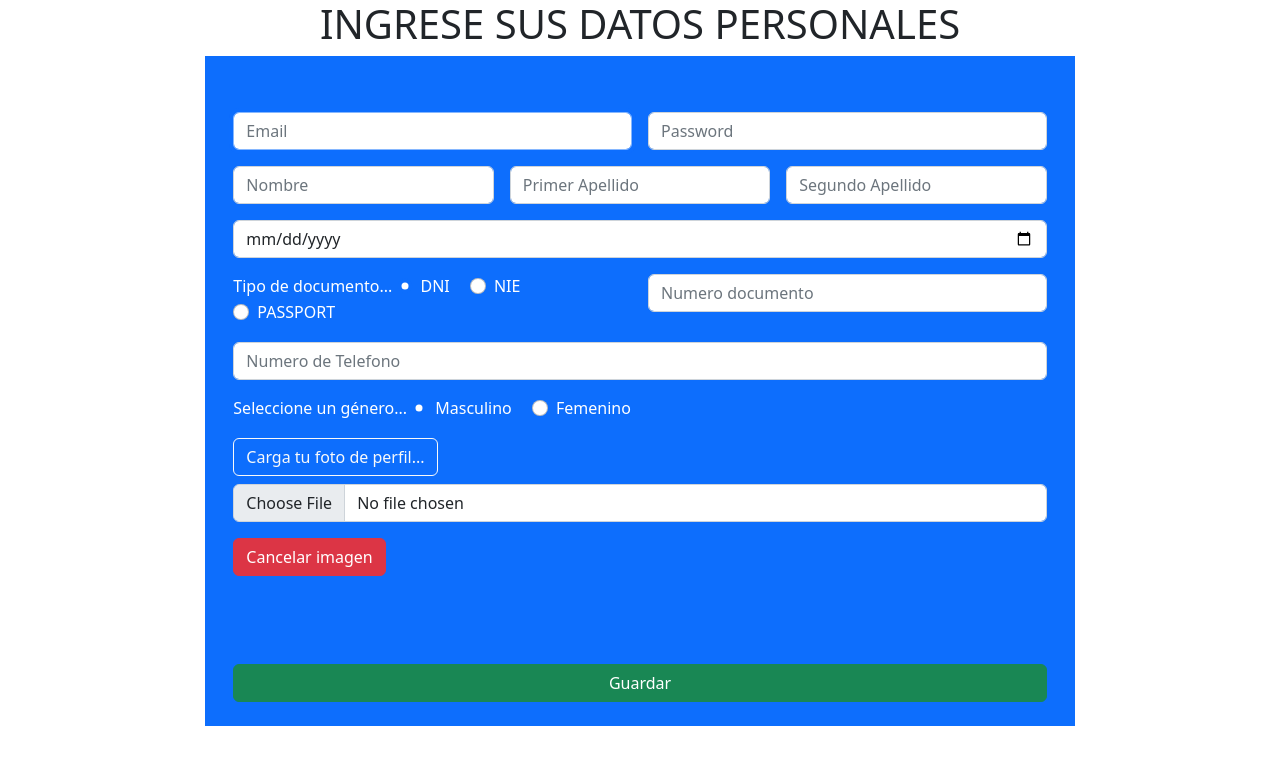
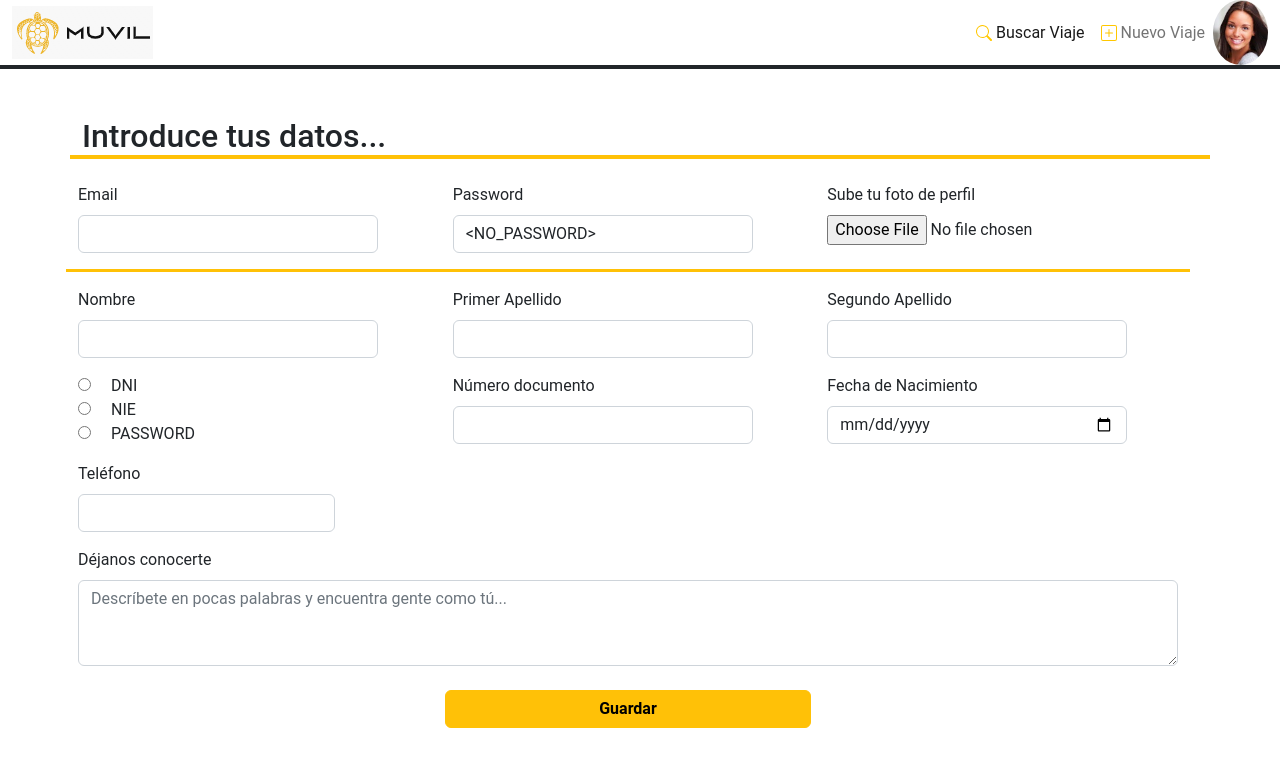
Before and after one commit to muvilgroup/Muvil, a Django app: page /nuevo_usuario/ in a window 1280 px wide. Shown: the top 767 px of the page. Run offline with Django 4.2, Linux system fonts and the light colour scheme; some libraries are stand-ins or nearby versions.

Commit message:
Se añade el form.py ligdo al modelo de Personas

```diff
--- /dev/null
+++ b/VAD_Journey/Aplicaciones/FrontEnd/forms.py
@@ -0,0 +1,63 @@
+from django.forms import ModelForm, TextInput, EmailInput, RadioSelect, DateInput, NumberInput, Textarea, ImageField
+from .models import Personas
+
+class PersonasForm(ModelForm):
+
+    class Meta:
+        model = Personas
+        fields = ('nombre', 'apellido1','apellido2','password','email','tipo_documento','numero_documento','fec_nacimiento',
+                  'numero_telefono','descripcion','imagen')
+        widgets = {
+            'nombre': TextInput(attrs={
+                'class': "form-control",
+                'style': 'max-width: 300px;'
+            }),
+            'apellido1': TextInput(attrs={
+                'class': "form-control",
+                'style': 'max-width: 300px;'
+            }),
+            'apellido2': TextInput(attrs={
+                'class': "form-control",
+                'style': 'max-width: 300px;'
+            }),
+            'password': TextInput(attrs={
+                'class': "form-control",
+                'style': 'max-width: 300px;'
+            }),
+            'email': EmailInput(attrs={
+                'class': "form-control",
+                'style': 'max-width: 300px;'
+            }),
+            'tipo_documento': RadioSelect(
+                attrs={
+                'class': "form-check-inline",
+                },
+                choices=[
+                            ('DNI', 'DNI'),
+                            ('NIE', 'NIE'),
+                            ('PASSWORD', 'PASSWORD'),
+                        ],
+            ),
+            'numero_documento': TextInput(attrs={
+                'class': "form-control",
+                'style': 'max-width: 300px;'
+            }),
+            'fec_nacimiento': DateInput(attrs={
+                'class': "form-control",
+                'style': 'max-width: 300px;',
+                'type': 'date'
+            }),
+            'numero_telefono': NumberInput(attrs={
+                'class': "form-control",
+                'style': 'max-width: 300px;'
+            }),
+            'descripcion': Textarea(attrs={
+                'class': "form-control",
+                'rows': '3',
+                'placeholder': 'Descríbete en pocas palabras y encuentra gente como tú...'
+            }),
+            'password': TextInput(attrs={
+                'class': "form-control",
+                'style': 'max-width: 300px;'
+            })
+        }
--- a/VAD_Journey/Aplicaciones/FrontEnd/models.py
+++ b/VAD_Journey/Aplicaciones/FrontEnd/models.py
@@ -6,18 +6,20 @@
 class Personas (models.Model):
     nombre = models.CharField(max_length=64)
     apellido1 = models.CharField(max_length=64)
-    apellido2 = models.CharField(max_length=64)
-    fec_nacimiento = models.DateField()
-    tipo_documento = models.CharField(max_length=8)
+    apellido2 = models.CharField(max_length=64, blank=True, null=True)
+    fec_nacimiento = models.DateField(blank=True, null=True)
+    tipo_documento = models.CharField (max_length=8)
     numero_documento = models.CharField(max_length=32)
     email = models.CharField(max_length=320)
     numero_telefono = models.PositiveIntegerField()
-    genero = models.CharField(max_length=1, choices=genero, default='F')
+    genero = models.CharField(max_length=1, choices=genero, default='F', blank=True, null=True)
     password = models.CharField(max_length=30, default='<NO_PASSWORD>')
-    puntuacion = models.DecimalField(max_digits=2, decimal_places=1, default=3.5)
-    prestigio = models.CharField(max_length=2, choices=prestigio, default='B')
-    numero_opiniones = models.PositiveIntegerField(default = '0')
-    ruta_foto = models.CharField(max_length=32,default='img/avatar-mujer.jpg')
+    puntuacion = models.DecimalField(max_digits=2, decimal_places=1, default=3.5, blank=True, null=True)
+    prestigio = models.CharField(max_length=2, choices=prestigio, default='B', blank=True, null=True)
+    numero_opiniones = models.PositiveIntegerField(default = '0', blank=True, null=True)
+    ruta_foto = models.CharField(max_length=32,default='img/avatar-mujer.jpg', blank=True, null=True)
+    descripcion = models.CharField(max_length=3000, blank=True, null=True)
+    imagen = models.ImageField(upload_to='images/users_profile', blank=True, null=True)
 
 
 
--- a/VAD_Journey/Aplicaciones/FrontEnd/templates/cabecera_grande.html
+++ b/VAD_Journey/Aplicaciones/FrontEnd/templates/cabecera_grande.html
@@ -133,7 +133,7 @@
 						<label for="txtPass" class="col-form-label col-3">Contraseña:</label>
 						<input type="text" class="form-control col" id="txtPass" name="txtPass" required>
 					  </div>
-					  <a class="form-group row d-flex justify-content-center fw-bold" href="/nuevo_usuario">¿No tienes cuenta? Regístrate</a>
+					  <a class="form-group row d-flex justify-content-center fw-bold" href="{% url 'n_nuevo_usuario' %}">¿No tienes cuenta? Regístrate</a>
 					  <div class="modal-footer ">
 						<input type="submit" class="btn btn-warning col-3 text-white" value="Entrar"/>
 						<button type="button" class="btn btn-secondary col-3 text-white" data-dismiss="modal">Cancelar</button>
--- /dev/null
+++ b/VAD_Journey/Aplicaciones/FrontEnd/templates/nuevo_usuario.html
@@ -0,0 +1,82 @@
+{% load static %}
+
+<!DOCTYPE html>
+<html lang="en">
+<head>
+	<meta charset="UTF-8">
+	<meta http-equiv="X-UA-Compatible" content="IE=edge">
+	<meta name="viewport" content="width=device-width, initial-scale=1.0">
+	<title>Nuevo Usuario</title>
+
+</head>
+
+<body>
+
+	{% include "cabecera.html" %}
+
+	<div class="container mt-5">
+		<div class="row">
+			<h2 class="border-bottom border-warning border-4">Introduce tus datos...</h2>
+			<form method="POST" class="post-form row px-2 pt-2" id="form-datospersonales" enctype="multipart/form-data"> {% csrf_token %}
+				<div class="col-md-4 py-2">
+					<label for="inputEmail" class="form-label">Email</label>
+					{{ form.email }}
+				</div>
+				<div class="col-md-4 py-2">
+					<label for="inputPass" class="form-label">Password</label>
+					{{ form.password }}
+				</div>
+				<div class="col-md-4 py-2">
+					<label for="inputImagen" class="form-label">Sube tu foto de perfil</label>
+					{{ form.imagen }}
+				</div>
+				<h3 class="border-bottom border-3 border-warning my-2"></h3>
+				<div class="col-md-4 py-2">
+					<label for="inputNombre" class="form-label">Nombre</label>
+					{{ form.nombre }}
+				</div>
+				<div class="col-md-4 py-2">
+					<label for="inputPApellido" class="form-label">Primer Apellido</label>
+					{{ form.apellido1 }}
+				</div>
+				<div class="col-md-4 py-2">
+					<label for="inputSapellido" class="form-label">Segundo Apellido</label>
+					{{ form.apellido2 }}
+				</div>
+				<div class="col-md-4 py-2">
+					{{ form.tipo_documento }}
+				</div>
+				<div class="col-md-4 py-2">
+					<label for="numeroDoc" class="form-label">Número documento</label>
+					{{ form.numero_documento }}
+				</div>
+				<div class="col-md-4 py-2">
+					<label for="inputNacimiento" class="form-label">Fecha de Nacimiento</label>
+					{{ form.fec_nacimiento }}
+				</div>
+				<!--<div class="col-md-2 py-2">
+					<label for="inputState" class="form-label">Prefijo</label>
+					<select id="inputState" class="form-select" disabled>
+						<option selected>+34 España</option>
+						<option>+95 Inglaterra</option>
+						<option>+21 USA</option>
+					</select>
+				</div>-->
+				<div class="col-md-3 py-2">
+					<label for="inputTelefono" class="form-label">Teléfono</label>
+					{{ form.numero_telefono }}
+				</div>
+				<div class="col-12 py-2">
+					<label for="exampleFormControlTextarea1" class="form-label">Déjanos conocerte</label>
+					{{ form.descripcion }}
+				</div>
+				<div class="col-12 d-flex justify-content-center py-3">
+					<button type="submit" class="btn btn-warning btn-guardar col-4"><b>Guardar</b></button>
+				</div>
+			</form>
+		</div>
+	</div>
+
+</body>
+
+</html>
--- a/VAD_Journey/Aplicaciones/FrontEnd/urls.py
+++ b/VAD_Journey/Aplicaciones/FrontEnd/urls.py
@@ -1,17 +1,21 @@
 from django.urls import path
-from Aplicaciones.FrontEnd.views import v_pagina_principal, v_buscar_viaje, v_nuevo_usuario, v_nuevo_viaje, v_menu_usuario, guardar_usuario, panel_nuevo_vehiculo, guardar_vehiculo, guardar_viaje
+from Aplicaciones.FrontEnd.views import v_pagina_principal, v_buscar_viaje, v_nuevo_usuario, v_listado_usuarios, v_nuevo_usuario2, v_nuevo_viaje, v_menu_usuario, guardar_usuario, panel_nuevo_vehiculo, guardar_vehiculo, guardar_viaje
+from django.conf import settings #add this
+from django.conf.urls.static import static #add this
 
 urlpatterns = [
-    path('', v_pagina_principal),
+    path('', v_pagina_principal, name='n_pagina_principal'),
     path('buscar_viaje/<int:idP>', v_buscar_viaje),
-    path('nuevo_usuario/', v_nuevo_usuario),
+    path('nuevo_usuario/', v_nuevo_usuario, name='n_nuevo_usuario'),
+    path('listado_usuarios/', v_listado_usuarios, name='n_listado_usuarios'),
+    path('nuevo_usuario2/', v_nuevo_usuario2),
     path('nuevo_viaje/<int:idP>', v_nuevo_viaje),
     path('menu_usuario/<int:idP>', v_menu_usuario),
     path('save_user/', guardar_usuario),
     path('save_journey/', guardar_viaje),
     path('vehicle_register/<int:idP>', panel_nuevo_vehiculo),
     path('save_vehicle/', guardar_vehiculo),
-]
+] + static(settings.MEDIA_URL, document_root=settings.MEDIA_ROOT)
 
 '''
 ## Antiguos
--- a/VAD_Journey/Aplicaciones/FrontEnd/views.py
+++ b/VAD_Journey/Aplicaciones/FrontEnd/views.py
@@ -2,6 +2,7 @@
 from django.http import HttpResponse
 from django.utils import timezone
 from datetime import datetime, date
+from .forms import PersonasForm
 
 from .models import Personas, Viajes, Vehiculos
 
@@ -87,6 +88,24 @@
     return render(request, "buscar_viaje.html", datos)
 
 def v_nuevo_usuario(request):
+    if request.method == "POST":
+        form = PersonasForm(request.POST, request.FILES)
+        if form.is_valid():
+            persona = form.save()
+            persona.save()
+            return redirect('n_pagina_principal')
+    else:
+        form = PersonasForm()
+        return render(request, 'nuevo_usuario.html', {'form': form})
+
+def v_listado_usuarios(request):
+    usuariosListados = Personas.objects.all()
+
+    datos = {"usuarios": usuariosListados}
+
+    return render(request, "listado_usuarios.html", datos)
+
+def v_nuevo_usuario2(request):
     return render(request, "user_register.html", {})
 
 def v_nuevo_viaje(request, idP):
--- a/VAD_Journey/VAD_Journey/settings.py
+++ b/VAD_Journey/VAD_Journey/settings.py
@@ -144,6 +144,10 @@
 
 DEFAULT_AUTO_FIELD = 'django.db.models.BigAutoField'
 
+MEDIA_URL = '/Aplicaciones/FrontEnd/media/'
+
+MEDIA_ROOT = os.path.join(BASE_DIR, 'Aplicaciones/FrontEnd/media')
+
 #################################
 ###  PWA  #######################
 #################################
```
Also changed, not shown: VAD_Journey/Aplicaciones/FrontEnd/templates/listado_usuarios.html (added, +84 -0 lines), VAD_Journey/Aplicaciones/FrontEnd/media/images/users_profile/5.jpg (added), VAD_Journey/Aplicaciones/FrontEnd/media/images/users_profile/Logo3.png (added), VAD_Journey/Aplicaciones/FrontEnd/migrations/0025_alter_personas_email_alter_personas_fec_nacimiento_and_more.py (added), VAD_Journey/Aplicaciones/FrontEnd/migrations/0026_personas_descripcion.py (added), VAD_Journey/Aplicaciones/FrontEnd/migrations/0027_alter_personas_apellido2_alter_personas_email_and_more.py (added), VAD_Journey/Aplicaciones/FrontEnd/migrations/0028_personas_imagen.py (added), VAD_Journey/Aplicaciones/FrontEnd/migrations/0029_alter_personas_imagen.py (added).
